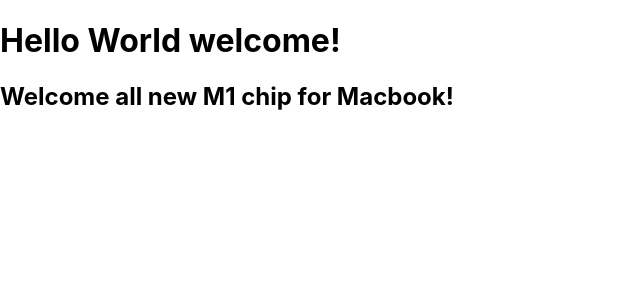
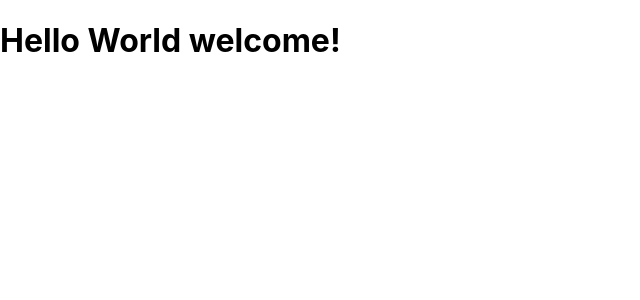
Before and after one commit to AndyPark20/new, a React (Create React App) app in the folder my-app/: page / in a window 1280 px wide. Shown: the top 300 px of the page, without its empty margins (0-640 px from the left). Built offline with nearby package versions, Linux system fonts and the light colour scheme.

Commit message:
user email corrected

```diff
--- a/my-app/src/App.js
+++ b/my-app/src/App.js
@@ -5,7 +5,6 @@
   return (
     <div>
       <h1>Hello World welcome!</h1>
-      <h2>Welcome all new M1 chip for Macbook!</h2>
     </div>
   );
 }
```
